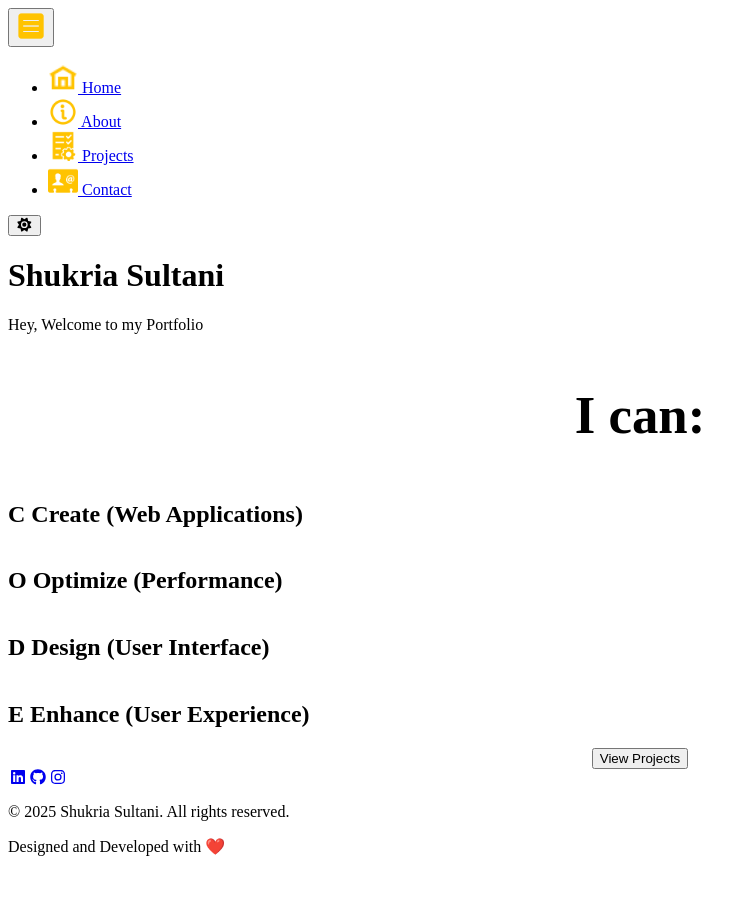
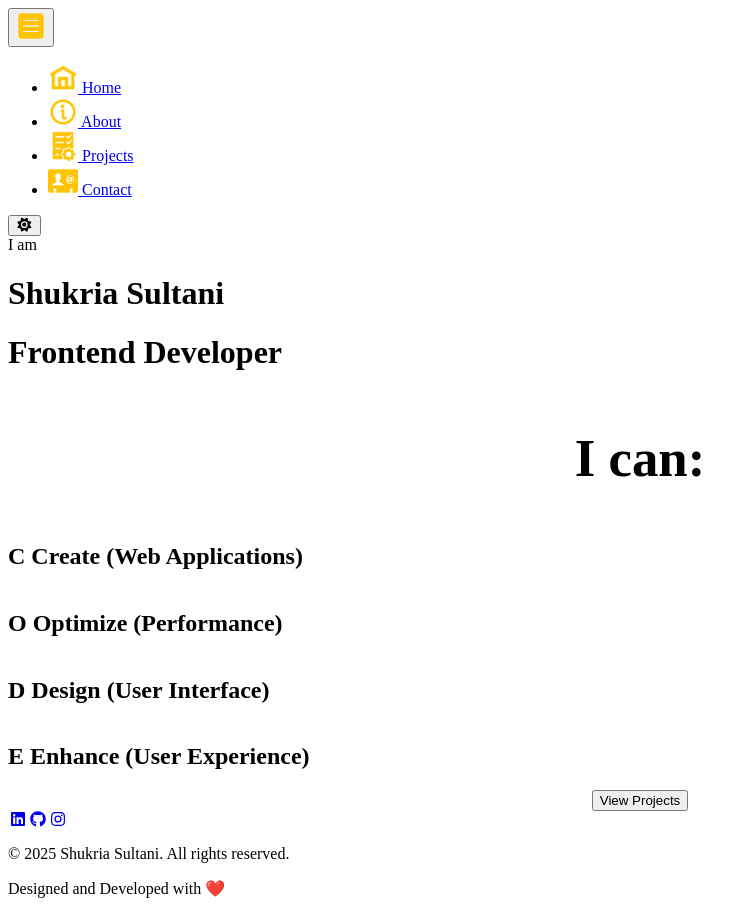
Before and after one commit to shukria-sultani/developer-portfolio, a React (Vite) app: page /header in a window 1280 px wide. Shown: the whole page, without its empty margins (0-756 px from the left). Before the commit the page ends 872 px from the top, so only its background shows below. Built offline with nearby package versions, Linux system fonts and the light colour scheme; the HTML template or start-up script is replaced by a standard one.

Commit message:
Enhanced the header component by adding an animation.

```diff
--- a/src/App.jsx
+++ b/src/App.jsx
@@ -50,7 +50,7 @@ function App() {
         <Route path="/" element={<HomePage />} />
         <Route
           path="/header"
-          element={<Header message={"Hey, Welcome to my Portfolio"} />}
+          element={<Header  />}
         />
         <Route path="/projects" element={<Projects />} />
         <Route path="/projects/:id" element={<ProjectDetails />} />
--- a/src/Components/Header.jsx
+++ b/src/Components/Header.jsx
@@ -3,14 +3,18 @@ import { FontAwesomeIcon } from "@fortawesome/react-fontawesome";
 import { faQuoteLeft, faQuoteRight } from "@fortawesome/free-solid-svg-icons";
 import { useNavigate } from "react-router-dom";
 
-export default function Header({ message }) {
+export default function Header() {
   const navigate = useNavigate();
 
   return (
     <div className="header-container">
       <div className="welcome">
-        <h1>Shukria Sultani</h1>
-        <p>{message}</p>
+        <span className="I-am ">I am </span>
+        <div className="name-title">
+         <div class="first"><h1>Shukria Sultani</h1></div>
+    <div class="second"><h1>Frontend Developer</h1></div>
+    </div>
+
       </div>
       <div className="hero-container" style={{display: "flex", flexDirection: "column"}}>
         <div className="hero" style={{display: "flex", flexDirection: "column"}}>
--- a/src/styles.css
+++ b/src/styles.css
@@ -144,6 +144,8 @@ nav {
 .welcome {
   text-align: center;
   margin-bottom: 0.3rem;
+  display: flex;
+
 }
 
 .welcome h1 {
@@ -152,54 +154,6 @@ nav {
   color: var(--primary-color);
   line-height: 10px;
 }
-
-.welcome p {
-  font-size: 1.5rem;
-  color: var(--text-color);
-}
-
-.quote-container {
-  padding: 2rem;
-  border-radius: 8px;
-  max-width: 700px;
-  width: 90%;
-  margin-top: 1rem;
-  background-color: var(--card-background);
-  border-right: 4px solid var(--secondary-color);
-  border-left: 4px solid var(--secondary-color);
-}
-
-.quote {
-  text-align: center;
-  display: flex;
-  flex-direction: column;
-  align-items: center;
-  background-color: transparent;
-}
-
-.quote blockquote {
-  font-size: 1.8rem;
-  font-style: italic;
-  color: var(--primary-color);
-  margin: 0;
-  padding: 0;
-  line-height: 1;
-  background-color: transparent;
-}
-
-.quote .quote-icon {
-  font-size: 3rem;
-  color: var(--secondary-color);
-  margin: 0.2rem;
-}
-
-.quote cite {
-  font-size: 1.4rem;
-  font-weight: 700;
-  color: var(--text-color);
-  margin-top: 0.5rem;
-}
-
 /* Profile */
 .profile-section {
   display: flex;
@@ -459,7 +413,6 @@ nav {
 
 /* Projects Section */
 .projects-section {
-  /* padding: 50px 20px; */
   background-color: var(--background-color);
   text-align: center;
   display: flex;
@@ -1486,3 +1439,47 @@ nav {
 .star-icon.empty {
   color: lightgray;
 }
+/* Header animation */
+
+.I-am{
+  text-shadow: 0 0 7px rgba(255,255,255,.3), 0 0 3px rgba(255,255,255,.3);
+  font-size: 3.4rem;
+  font-weight: bolder;
+}
+.name-title {
+  height:50px;
+  overflow:hidden;
+  margin-left: 1rem;
+}
+
+.name-title > div > div {
+  padding: 0.25rem 0.75rem;
+  height:2.81rem;
+  margin-bottom: 2.81rem;
+  display:inline-block;
+}
+
+.name-title div:first-child {
+  animation: text-animation 8s infinite;
+}
+
+.first div {
+  background-color:#20a7d8;
+}
+.second div {
+  background-color:#CD921E;
+}
+
+
+@keyframes text-animation {
+  0% {margin-top: 0;}
+  10% {margin-top: 0;}
+  20% {margin-top: -5.62rem;}
+  30% {margin-top: -5.62rem;}
+  40% {margin-top: -11.24rem;}
+  60% {margin-top: -11.24rem;}
+  70% {margin-top: -5.62rem;}
+  80% {margin-top: -5.62rem;}
+  90% {margin-top: 0;}
+  100% {margin-top: 0;}
+}
```
